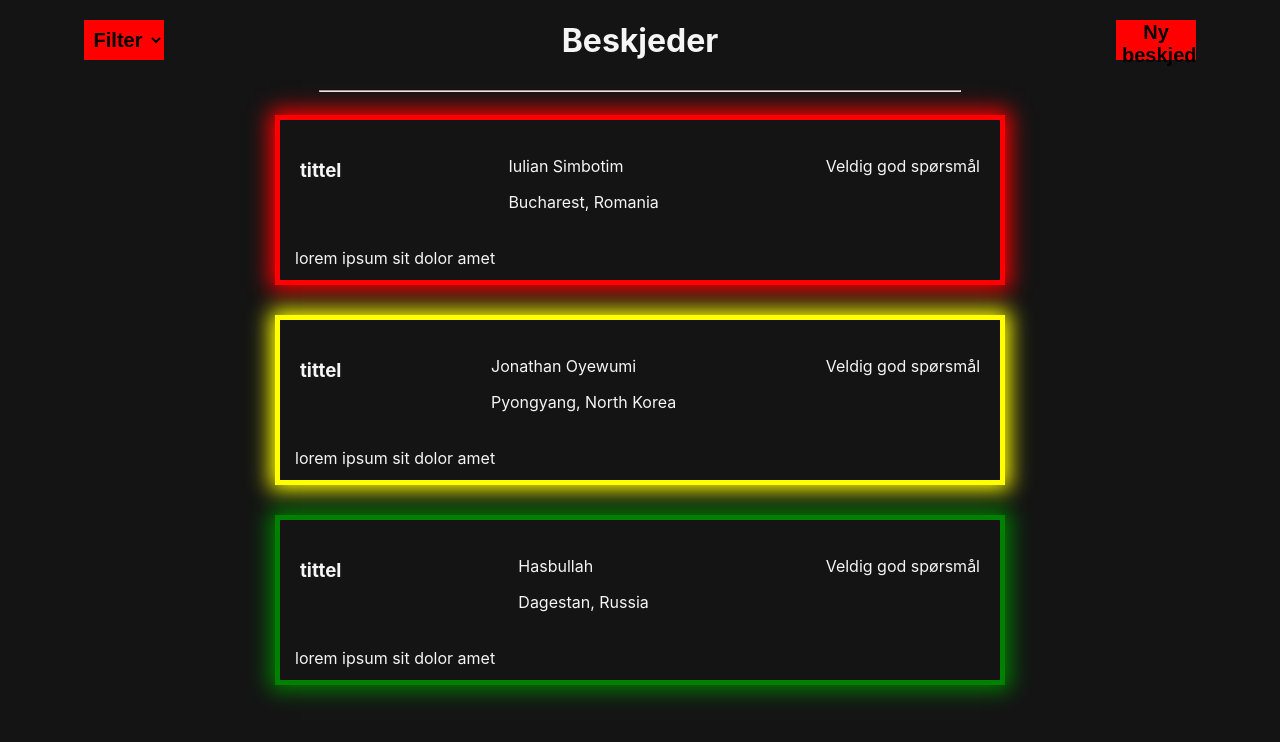
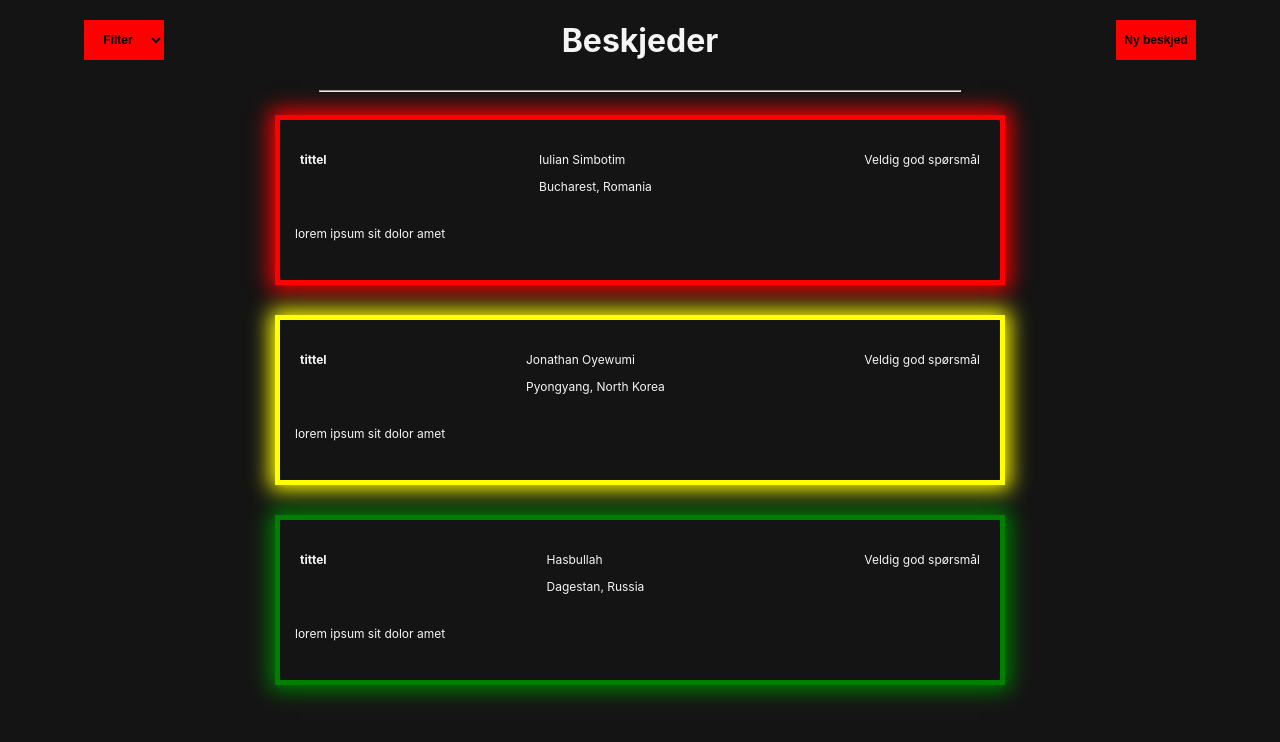
Before and after one commit to Maklotin/message-box, a React (Create React App) app: page / in a window 1280 px wide. Shown: the top 742 px of the page. Built offline with nearby package versions, Linux system fonts and the light colour scheme.

Commit message:
fixed font size

```diff
--- a/src/App.css
+++ b/src/App.css
@@ -54,7 +54,7 @@ h1 {
   width: 10vh;
   height: 5vh;
   margin: 20px;
-  font-size: 20px;
+  font-size: 1.5vh;
   font-weight: bold;
   background-color: red;
   box-shadow: 0px 0px darkred;
@@ -71,6 +71,7 @@ h1 {
 .topp_meldingboks p,
 .meldingboks p {
   color: whitesmoke;
+  font-size: 1.5vh;
 }
 
 .topp_meldingboks {
@@ -106,7 +107,7 @@ h1 {
   background-color: rgb(20, 20, 20);
   border: 2px solid red;
   color: red;
-  font-size: 20px;
+  font-size: 20vh;
   font-family: 'Courier New', Courier, monospace;
   font-weight: bold;
   box-shadow: 0px 0px 0px red;
```
